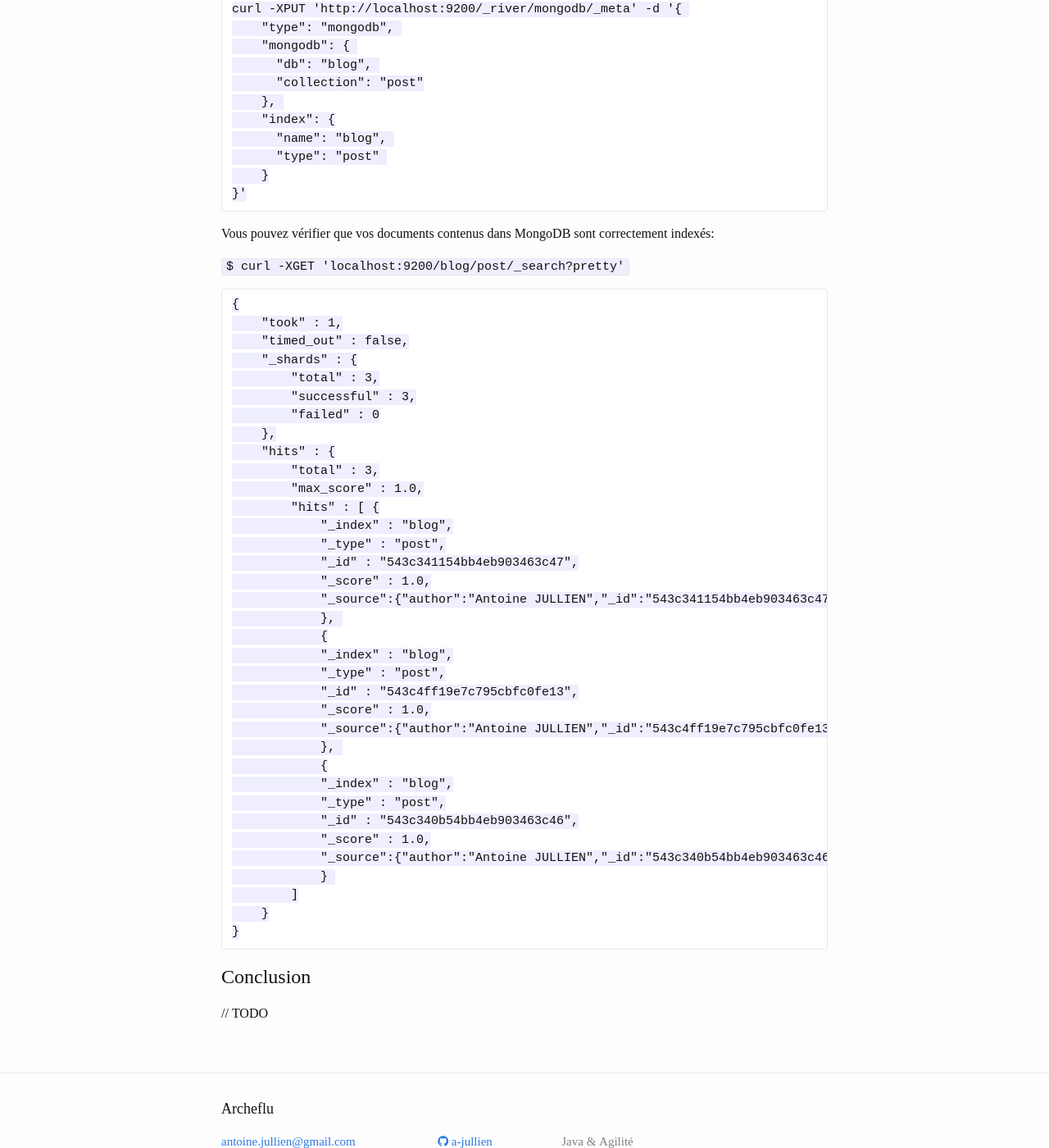
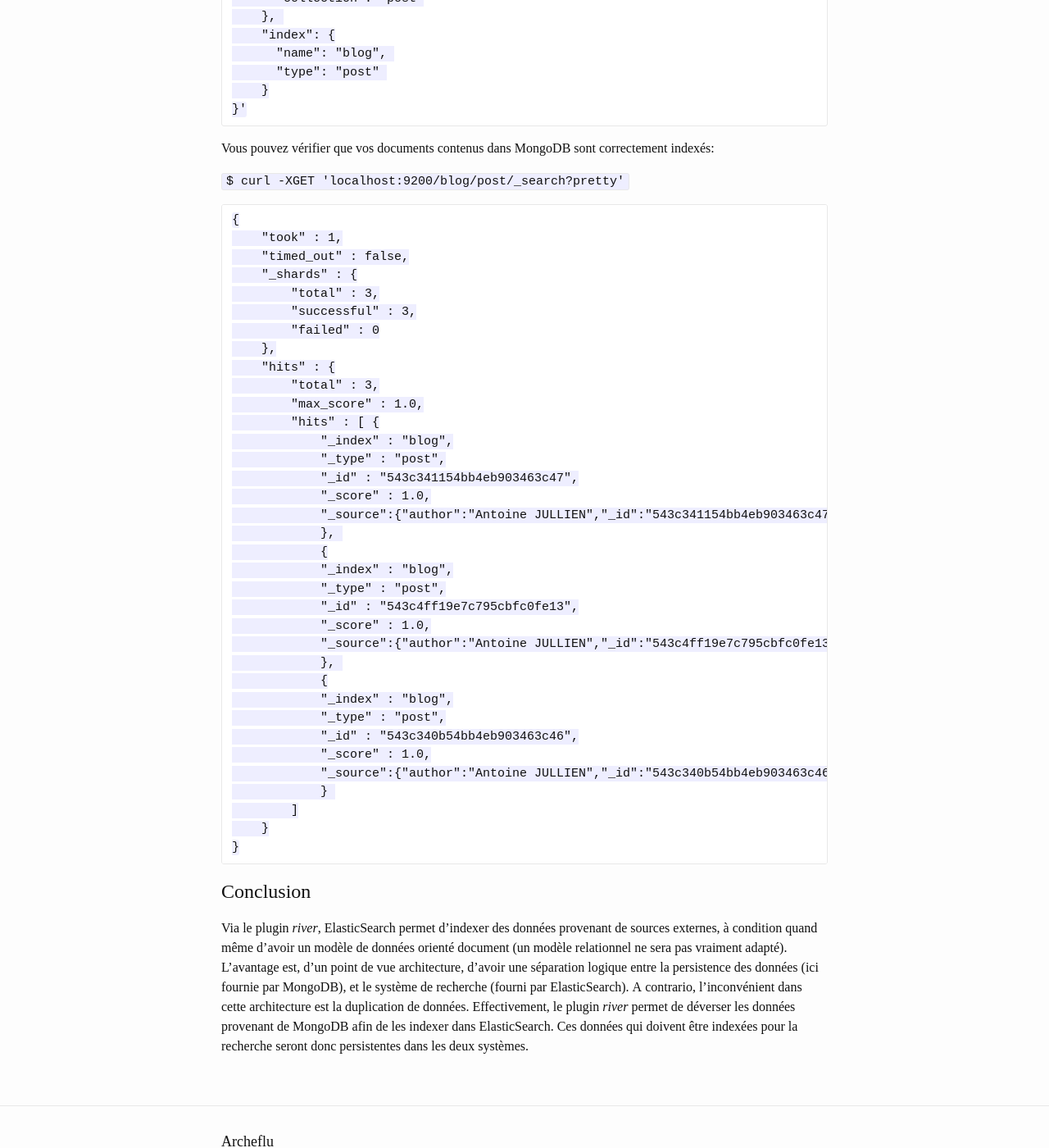
Before and after one commit to a-jullien/a-jullien.github.io, a Jekyll site: the page built from _posts/2014-10-09-elastic-base-nosql.md, in a window 1280 px wide and 1400 px high, scrolled down 3077 px. Shown: the whole window at 82% size. Built offline with Jekyll 4.4.1, drawn with Linux system fonts in a browser that asks for light colours; some of the changed text lies outside the part shown.

Commit message:
finalize post ES + mongo

```diff
--- a/_posts/2014-10-09-elastic-base-nosql.md
+++ b/_posts/2014-10-09-elastic-base-nosql.md
@@ -53,7 +53,7 @@
 
 ``$ <ELASTIC_HOME_DIRECTORY>/bin/plugin --url "file://<PATH_ELASTIC_RIVER_PLUGIN>/target/elasticsearch-river-mongodb-<VERSION>.jar" --install elasticsearch-river-mongod``
 
-* Copie du driver mongodb
+* Copie du driver mongodb:
 
 ``$ cp mongo-java-driver-2.12.3.jar <ELASTIC_HOME_DIRECTORY>/lib``
 
@@ -133,28 +129,31 @@
                 "_type" : "post",
                 "_id" : "543c341154bb4eb903463c47",
                 "_score" : 1.0,
-                "_source":{"author":"Antoine JULLIEN","_id":"543c341154bb4eb903463c47","text":"A simple text of my first post","title":"My first post"}
+                "_source":{"author":"Antoine JULLIEN","_id":"543c341154bb4eb903463c47","text":"A simple text for my first post","title":"My first post"}
                 },
                 {
                 "_index" : "blog",
                 "_type" : "post",
                 "_id" : "543c4ff19e7c795cbfc0fe13",
                 "_score" : 1.0,
-                "_source":{"author":"Antoine JULLIEN","_id":"543c4ff19e7c795cbfc0fe13","text":"A simple text of my second post","title":"My second post"}
+                "_source":{"author":"Antoine JULLIEN","_id":"543c4ff19e7c795cbfc0fe13","text":"A simple text for my second post","title":"My second post"}
                 },
                 {
                 "_index" : "blog",
                 "_type" : "post",
                 "_id" : "543c340b54bb4eb903463c46",
                 "_score" : 1.0,
-                "_source":{"author":"Antoine JULLIEN","_id":"543c340b54bb4eb903463c46","text":"A simple text of my third post","title":"My third post"}
+                "_source":{"author":"Antoine JULLIEN","_id":"543c340b54bb4eb903463c46","text":"A simple text for my third post","title":"My third post"}
                 }
             ]
         }
     }
 
-
-
 #Conclusion
 
-// TODO
+Via le plugin *river*, ElasticSearch permet d'indexer des données provenant de sources externes, à condition quand même d'avoir
+un modèle de données orienté document (un modèle relationnel ne sera pas vraiment adapté). L'avantage est, d'un point de vue
+architecture, d'avoir une séparation logique entre la persistence des données (ici fournie par MongoDB), et le système de recherche
+(fourni par ElasticSearch). A contrario, l'inconvénient dans cette architecture est la duplication de données. Effectivement, le plugin *river*
+permet de déverser les données provenant de MongoDB afin de les indexer dans ElasticSearch. Ces données qui doivent être indexées pour la recherche
+seront donc persistentes dans les deux systèmes.
```
Also changed, not shown: other parts of _posts/2014-10-09-elastic-base-nosql.md (+3 -7 lines).
